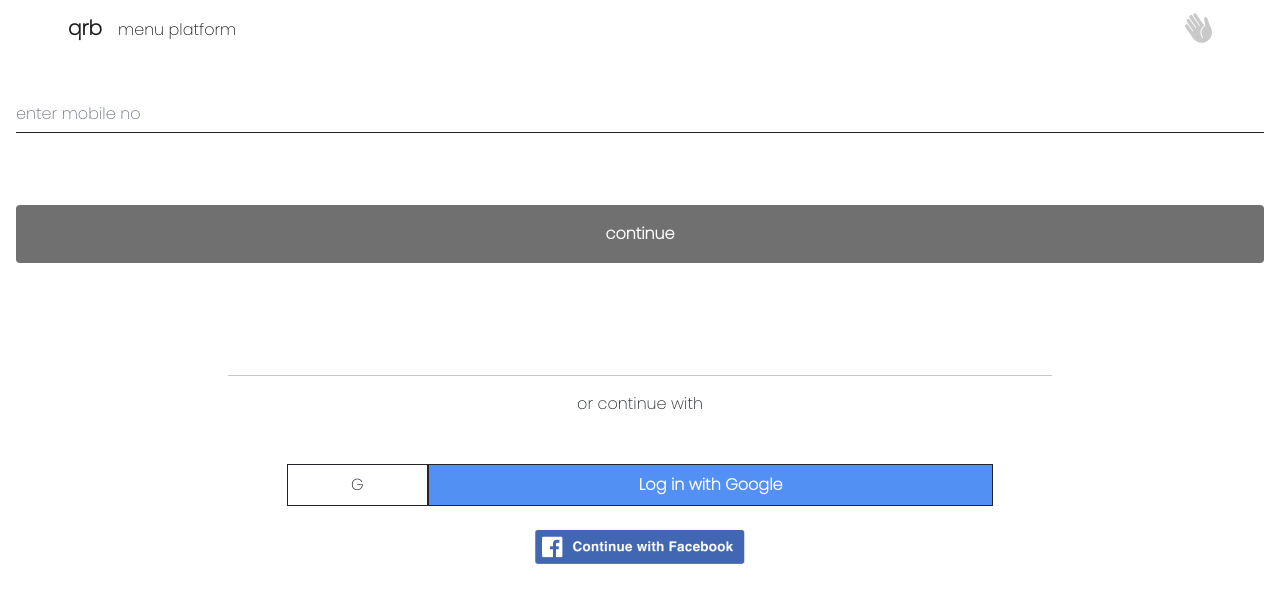
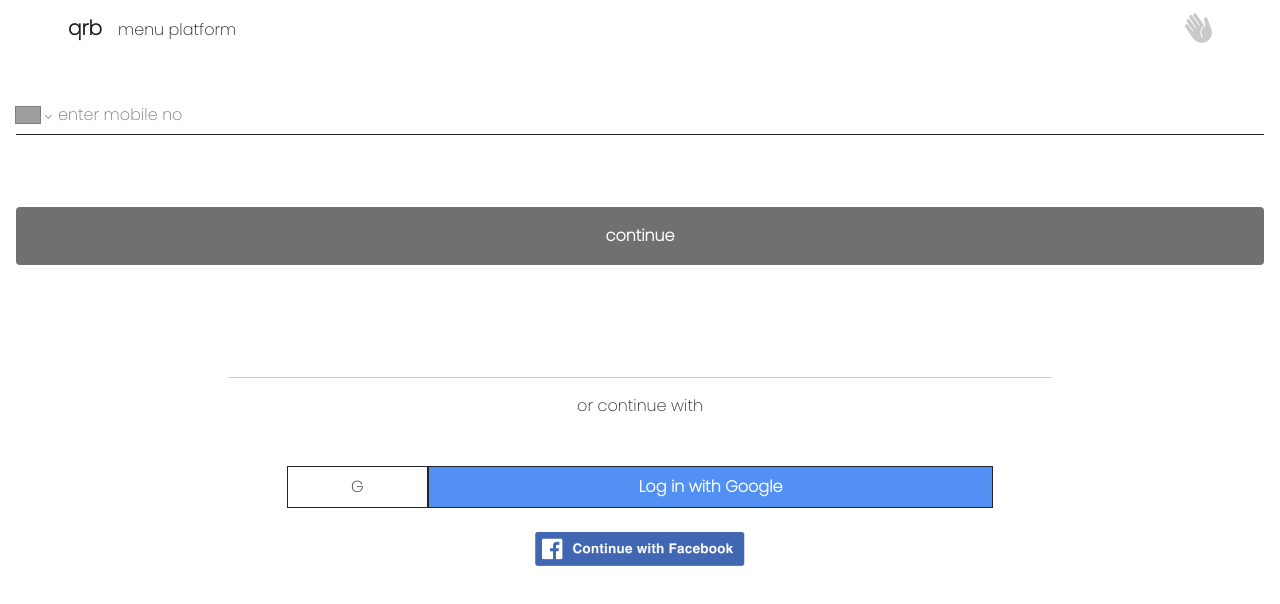
Before and after one commit to prime-infinity/qrb-front, a React (Create React App) app: page /login in a window 1280 px wide. Shown: the top 604 px of the page. Built offline with nearby package versions, Linux system fonts and the light colour scheme; grey boxes are pictures that could not be loaded.

Commit message:
done otp final

```diff
--- a/package.json
+++ b/package.json
@@ -14,6 +14,7 @@
     "react": "^18.0.0",
     "react-bootstrap": "^2.2.3",
     "react-dom": "^18.0.0",
+    "react-phone-number-input": "^3.1.51",
     "react-redux": "^7.2.8",
     "react-router-dom": "^6.2.2",
     "react-scripts": "5.0.1",
--- a/src/App.js
+++ b/src/App.js
@@ -1,4 +1,9 @@
+import { useEffect } from "react";
 import { BrowserRouter, Routes, Route } from "react-router-dom";
+import { useDispatch, useSelector } from "react-redux";
+import { getAuth } from "./redux/slices/authSlice";
+import ProtectedRouteRestOwner from "./helpers/ProtectedRouteRestOwner";
+
 import Index from "./views/Index";
 import Header from "./components/Header";
 import About from "./views/About";
@@ -14,6 +19,13 @@ import CreateResturantDesc from "./components/createresturant/CreateResturantDes
 import CreateResturantWel from "./components/createresturant/CreateResturantWel";
 
 function App() {
+  const authState = useSelector((state) => state.auth.auth);
+
+  const dispatch = useDispatch();
+  useEffect(() => {
+    dispatch(getAuth());
+  }, [dispatch]);
+
   return (
     <BrowserRouter>
       <Header />
@@ -25,7 +37,15 @@ function App() {
         <Route path="/add-item" element={<AddMenuItem />} />
         <Route path="/view-item" element={<ViewMenuItem />} />
 
-        <Route path="/create-resturant" element={<CreateResturant />}>
+        <Route
+          path="/create-resturant"
+          element={
+            <ProtectedRouteRestOwner auth={authState}>
+              {" "}
+              <CreateResturant />
+            </ProtectedRouteRestOwner>
+          }
+        >
           <Route index element={<CreateResturant />} />
           <Route path="name" element={<CreateResturantName />} />
           <Route path="location" element={<CreateResturantLoc />} />
--- a/src/components/login/LoginSecond.jsx
+++ b/src/components/login/LoginSecond.jsx
@@ -2,23 +2,37 @@ import { useState } from "react";
 import { useNavigate } from "react-router-dom";
 import { loginSecond } from "../../helpers/web";
 import OTPInput, { ResendOTP } from "otp-input-react";
-import React from "react";
+import { setAuth, saveAuthToLocal } from "../../redux/slices/authSlice";
+import { useDispatch } from "react-redux";
 
 function LoginSecond({ resend, field }) {
   let navigate = useNavigate();
+  const dispatch = useDispatch();
   const [OTP, setOTP] = useState("");
   const [doneCounting, setDoneC] = useState(false);
   const [ss, sss] = useState(true);
+  const [pending, setPending] = useState(false);
+
+  const [error, setErrors] = useState(null);
+  const handleErrors = (e) => {
+    e.response?.data ? setErrors(e.response.data) : setErrors(e.message);
+  };
 
   const verifyToken = () => {
+    setErrors(null);
+    setPending(true);
+
     loginSecond({ field: field, code: OTP })
       .then((res) => {
+        dispatch(setAuth(res));
+        dispatch(saveAuthToLocal());
         console.log(res);
-        if (res === "approved") {
-          navigate("/");
-        }
+
+        navigate("/");
       })
       .catch((err) => {
+        setPending(false);
+        handleErrors(err);
         console.log(err);
       });
   };
@@ -39,7 +53,7 @@ function LoginSecond({ resend, field }) {
       sss(true);
     }, 2);
   };
-
+  const errorDiv = <small className="text-danger">{error}</small>;
   return (
     <div className="col-12 mt-5 mb-5">
       <span className="fw-bold h1">verfication code</span> <br />
@@ -70,8 +84,18 @@ function LoginSecond({ resend, field }) {
         onClick={verifyToken}
         className="btn mt-3 py-3 w-100 bg-them text-white q-font-weight-bold"
       >
-        enter qrb
+        {pending && (
+          <span
+            className="spinner-border spinner-border-sm"
+            role="status"
+            aria-hidden="true"
+          ></span>
+        )}
+        {!pending && <span>enter qrb</span>}
       </button>
+      <div className="row text-center">
+        <div className="col-12">{error ? errorDiv : null}</div>
+      </div>
       <div className="row justify-content-center mt-2">
         <div className="col-10">
           didn't receive anything?{" "}
--- /dev/null
+++ b/src/helpers/ProtectedRouteRestOwner.jsx
@@ -0,0 +1,11 @@
+import { Navigate } from "react-router-dom";
+
+const ProtectedRouteRestOwner = ({ auth, children }) => {
+  if (!auth) {
+    return <Navigate to="/" replace />;
+  }
+
+  return children;
+};
+
+export default ProtectedRouteRestOwner;
--- /dev/null
+++ b/src/react-phone-number.css
@@ -0,0 +1,147 @@
+/* CSS variables. */
+:root {
+  --PhoneInput-color--focus: #03b2cb;
+  --PhoneInputInternationalIconPhone-opacity: 0.8;
+  --PhoneInputInternationalIconGlobe-opacity: 0.65;
+  --PhoneInputCountrySelect-marginRight: 0.35em;
+  --PhoneInputCountrySelectArrow-width: 0.3em;
+  --PhoneInputCountrySelectArrow-marginLeft: var(
+    --PhoneInputCountrySelect-marginRight
+  );
+  --PhoneInputCountrySelectArrow-borderWidth: 1px;
+  --PhoneInputCountrySelectArrow-opacity: 0.45;
+  --PhoneInputCountrySelectArrow-color: inherit;
+  --PhoneInputCountrySelectArrow-color--focus: var(--PhoneInput-color--focus);
+  --PhoneInputCountrySelectArrow-transform: rotate(45deg);
+  --PhoneInputCountryFlag-aspectRatio: 1.5;
+  --PhoneInputCountryFlag-height: 1em;
+  --PhoneInputCountryFlag-borderWidth: 1px;
+  --PhoneInputCountryFlag-borderColor: rgba(0, 0, 0, 0.5);
+  --PhoneInputCountryFlag-borderColor--focus: var(--PhoneInput-color--focus);
+  --PhoneInputCountryFlag-backgroundColor--loading: rgba(0, 0, 0, 0.1);
+}
+
+.PhoneInput {
+  /* This is done to stretch the contents of this component. */
+  display: flex;
+  align-items: center;
+}
+
+.PhoneInputInput {
+  /* The phone number input stretches to fill all empty space */
+  flex: 1;
+  /* The phone number input should shrink
+	   to make room for the extension input */
+  min-width: 0;
+  border: 0;
+}
+
+.PhoneInputCountryIcon {
+  width: calc(
+    var(--PhoneInputCountryFlag-height) *
+      var(--PhoneInputCountryFlag-aspectRatio)
+  );
+  height: var(--PhoneInputCountryFlag-height);
+}
+
+.PhoneInputCountryIcon--square {
+  width: var(--PhoneInputCountryFlag-height);
+}
+
+.PhoneInputCountryIcon--border {
+  /* Removed `background-color` because when an `<img/>` was still loading
+	   it would show a dark gray rectangle. */
+  /* For some reason the `<img/>` is not stretched to 100% width and height
+	   and sometime there can be seen white pixels of the background at top and bottom. */
+  background-color: var(--PhoneInputCountryFlag-backgroundColor--loading);
+  /* Border is added via `box-shadow` because `border` interferes with `width`/`height`. */
+  /* For some reason the `<img/>` is not stretched to 100% width and height
+	   and sometime there can be seen white pixels of the background at top and bottom,
+	   so an additional "inset" border is added. */
+  box-shadow: 0 0 0 var(--PhoneInputCountryFlag-borderWidth)
+      var(--PhoneInputCountryFlag-borderColor),
+    inset 0 0 0 var(--PhoneInputCountryFlag-borderWidth)
+      var(--PhoneInputCountryFlag-borderColor);
+}
+
+.PhoneInputCountryIconImg {
+  /* Fixes weird vertical space above the flag icon. */
+  /* https://gitlab.com/catamphetamine/react-phone-number-input/-/issues/7#note_348586559 */
+  display: block;
+  /* 3rd party <SVG/> flag icons won't stretch if they have `width` and `height`.
+	   Also, if an <SVG/> icon's aspect ratio was different, it wouldn't fit too. */
+  width: 100%;
+  height: 100%;
+}
+
+.PhoneInputInternationalIconPhone {
+  opacity: var(--PhoneInputInternationalIconPhone-opacity);
+}
+
+.PhoneInputInternationalIconGlobe {
+  opacity: var(--PhoneInputInternationalIconGlobe-opacity);
+}
+
+/* Styling native country `<select/>`. */
+
+.PhoneInputCountry {
+  position: relative;
+  align-self: stretch;
+  display: flex;
+  align-items: center;
+  margin-right: var(--PhoneInputCountrySelect-marginRight);
+}
+
+.PhoneInputCountrySelect {
+  position: absolute;
+  top: 0;
+  left: 0;
+  height: 100%;
+  width: 100%;
+  z-index: 1;
+  border: 0;
+  opacity: 0;
+  cursor: pointer;
+}
+
+.PhoneInputCountrySelect[disabled],
+.PhoneInputCountrySelect[readonly] {
+  cursor: default;
+}
+
+.PhoneInputCountrySelectArrow {
+  display: block;
+  content: "";
+  width: var(--PhoneInputCountrySelectArrow-width);
+  height: var(--PhoneInputCountrySelectArrow-width);
+  margin-left: var(--PhoneInputCountrySelectArrow-marginLeft);
+  border-style: solid;
+  border-color: var(--PhoneInputCountrySelectArrow-color);
+  border-top-width: 0;
+  border-bottom-width: var(--PhoneInputCountrySelectArrow-borderWidth);
+  border-left-width: 0;
+  border-right-width: var(--PhoneInputCountrySelectArrow-borderWidth);
+  transform: var(--PhoneInputCountrySelectArrow-transform);
+  opacity: var(--PhoneInputCountrySelectArrow-opacity);
+}
+
+.PhoneInputCountrySelect:focus
+  + .PhoneInputCountryIcon
+  + .PhoneInputCountrySelectArrow {
+  opacity: 1;
+  color: var(--PhoneInputCountrySelectArrow-color--focus);
+}
+
+.PhoneInputCountrySelect:focus + .PhoneInputCountryIcon--border {
+  box-shadow: 0 0 0 var(--PhoneInputCountryFlag-borderWidth)
+      var(--PhoneInputCountryFlag-borderColor--focus),
+    inset 0 0 0 var(--PhoneInputCountryFlag-borderWidth)
+      var(--PhoneInputCountryFlag-borderColor--focus);
+}
+
+.PhoneInputCountrySelect:focus
+  + .PhoneInputCountryIcon
+  .PhoneInputInternationalIconGlobe {
+  opacity: 1;
+  color: var(--PhoneInputCountrySelectArrow-color--focus);
+}
--- a/src/views/Login.jsx
+++ b/src/views/Login.jsx
@@ -2,12 +2,14 @@ import { useState } from "react";
 import LoginFirst from "../components/login/LoginFirst";
 import LoginSecond from "../components/login/LoginSecond";
 import { loginFirst } from "../helpers/web";
+import "../react-phone-number.css";
+import PhoneInput from "react-phone-number-input";
+
 function Login() {
   const [secondStage, setSecondStage] = useState(false);
-  const [field, setField] = useState("");
+  const [field, setField] = useState();
   const [firstPending, setFirstPending] = useState(false);
   const [error, setErrors] = useState(null);
-
   const handleErrors = (e) => {
     e.response?.data ? setErrors(e.response.data) : setErrors(e.message);
   };
@@ -34,7 +36,7 @@ function Login() {
   };
 
   const disableButton = () => {
-    if (field === "") {
+    if (!field) {
       return true;
     }
     return false;
@@ -44,13 +46,13 @@ function Login() {
     <div className="container-fluid pt-5 px-3">
       <div className="row pt-5">
         <div className="col-12 mb-3">
-          <input
+          <PhoneInput
+            placeholder="enter mobile no"
+            defaultCountry="IN"
             readOnly={secondStage}
+            className="form-control mb-2 border-start-0 ps-0 border-end-0 border-top-0 border border-dark br-0"
             value={field}
-            onChange={(e) => setField(e.target.value)}
-            type="number"
-            placeholder="enter mobile no"
-            className="form-control mb-2 border-start-0 ps-0 border-end-0 border-top-0 border border-dark br-0"
+            onChange={setField}
           />
           <div className="row text-center">
             <div className="col-12">{error ? errorDiv : null}</div>
```
Also changed, not shown: 1 other file (tests, documents, lock files or other folders).
